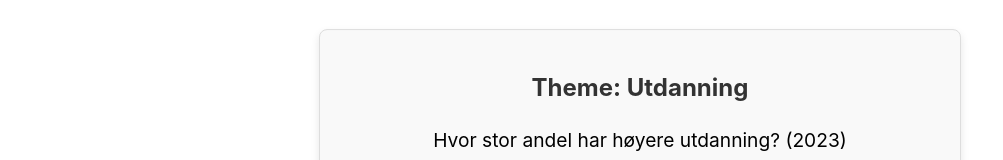
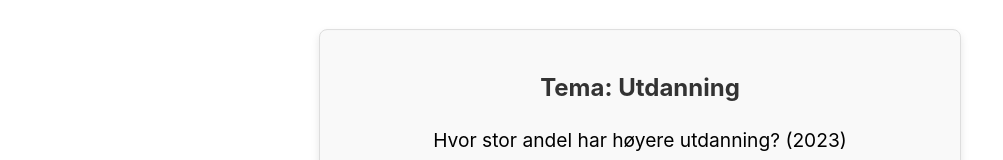
Before and after one commit to Carl-OW/Financial-Game, a React (Vite) app: page / in a window 1280 px wide. Both pictures are taken after a click on the button "Go to quizview". Shown: the part 177-337 px from the top of the page, without its empty margins (0-1003 px from the left). Built offline with nearby package versions, Linux system fonts and the light colour scheme.

Commit message:
Theme to tema

```diff
--- a/src/components/Quiz/Quiz.tsx
+++ b/src/components/Quiz/Quiz.tsx
@@ -116,7 +116,7 @@ function Quiz() {
 
   return (
     <div className="quiz-container">
-      <h2>Theme: {question.theme}</h2> {/* Display the theme of the question */}
+      <h2>Tema: {question.theme}</h2> {/* Display the theme of the question */}
       <p>{question.question}</p>
       <div className="options-container">
         {randomizedOptions.map(([key, value]) => (
```
